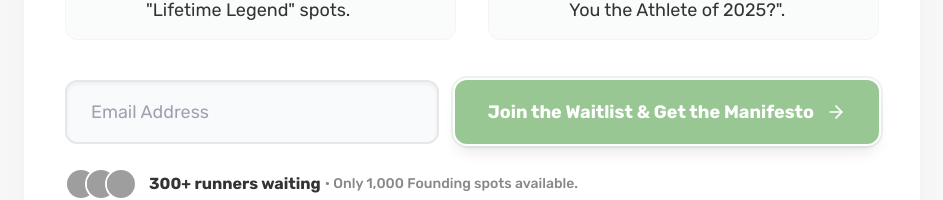
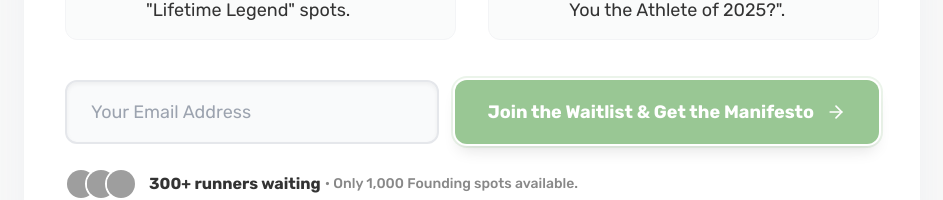
Before and after one commit to kmmania/kina-landing-page, a React (Vite) app: page / in a window 1280 px wide. Shown: the part 705-905 px from the top of the page, without its empty margins (168-1111 px from the left). Built offline with nearby package versions, Linux system fonts and the light colour scheme; grey boxes are pictures that could not be loaded.

Commit message:
Update placeholder="Your Email Address"

```diff
--- a/src/components/EmailCapture.tsx
+++ b/src/components/EmailCapture.tsx
@@ -14,7 +14,7 @@ interface EmailCaptureProps {
 
 export const EmailCapture: React.FC<EmailCaptureProps> = ({
                                                               buttonText = "Join the Waitlist",
-                                                              placeholder = "Email Address",
+                                                              placeholder = "Your Email Address",
                                                               id,
                                                               source = "waitlist", // Default value
                                                               onSuccess,
```
